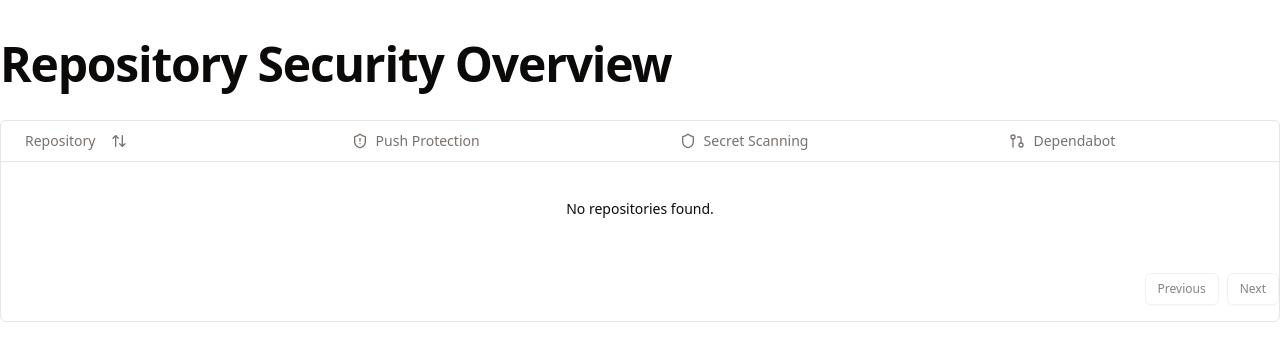
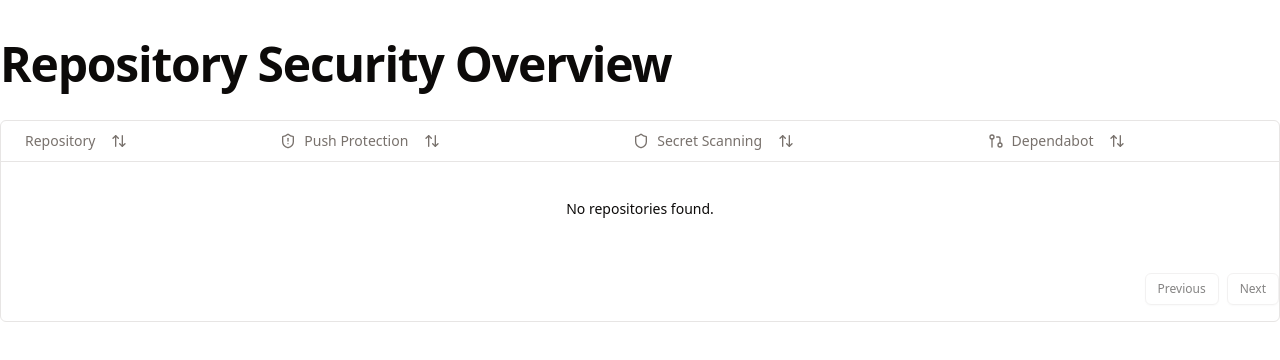
Before and after one commit to JackPlowman/repo-overseer, an Astro site in the folder dashboard/: page / in a window 1280 px wide. Built offline with nearby package versions, Linux system fonts and the light colour scheme; Astro itself is replaced by a stand-in of ours.

Commit message:
build: Sort All Table Columns (#124)
# Pull Request

## Description

This pull request includes changes to the
`dashboard/src/components/columns.tsx` file to enhance the header
functionality of several columns by adding sorting capabilities.

Enhancements to column headers:

* Added a `Button` component to the `secret_scanning_push_protection`
column header to enable sorting when the header is clicked.
* Added a `Button` component to the `secret_scanning` column header to
enable sorting when the header is clicked.
* Added a `Button` component to the `dependabot_security_updates` column
header to enable sorting when the header is clicked.

Fixes #122

```diff
--- a/dashboard/src/components/columns.tsx
+++ b/dashboard/src/components/columns.tsx
@@ -41,11 +41,17 @@ export const columns: ColumnDef<Repository>[] = [
   },
   {
     accessorKey: "secret_scanning_push_protection",
-    header: () => (
+    header: ({ column }) => (
+      <Button
+        variant="ghost"
+        onClick={() => column.toggleSorting(column.getIsSorted() === "asc")}
+      >
         <div className="flex items-center gap-2">
           <ShieldAlert className="h-4 w-4" />
           <span>Push Protection</span>
+          <ArrowUpDown className="ml-2 h-4 w-4" />
         </div>
+      </Button>
     ),
     cell: ({ row }) => (
       <Badge
@@ -63,11 +69,17 @@ export const columns: ColumnDef<Repository>[] = [
   },
   {
     accessorKey: "secret_scanning",
-    header: () => (
+    header: ({ column }) => (
+      <Button
+        variant="ghost"
+        onClick={() => column.toggleSorting(column.getIsSorted() === "asc")}
+      >
         <div className="flex items-center gap-2">
           <Shield className="h-4 w-4" />
           <span>Secret Scanning</span>
+          <ArrowUpDown className="ml-2 h-4 w-4" />
         </div>
+      </Button>
     ),
     cell: ({ row }) => (
       <Badge
@@ -79,11 +91,17 @@ export const columns: ColumnDef<Repository>[] = [
   },
   {
     accessorKey: "dependabot_security_updates",
-    header: () => (
+    header: ({ column }) => (
+      <Button
+        variant="ghost"
+        onClick={() => column.toggleSorting(column.getIsSorted() === "asc")}
+      >
         <div className="flex items-center gap-2">
           <GitPullRequest className="h-4 w-4" />
           <span>Dependabot</span>
+          <ArrowUpDown className="ml-2 h-4 w-4" />
         </div>
+      </Button>
     ),
     cell: ({ row }) => (
       <Badge
```
Lines whose indentation alone changed are shown as unchanged.
